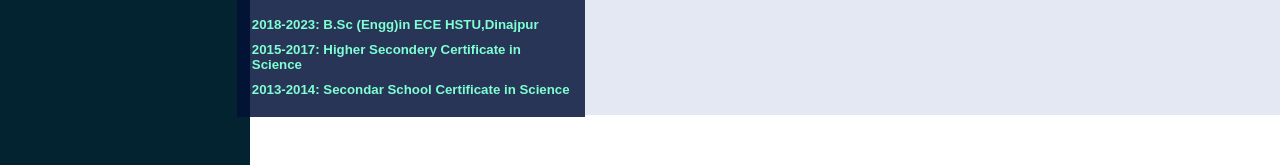
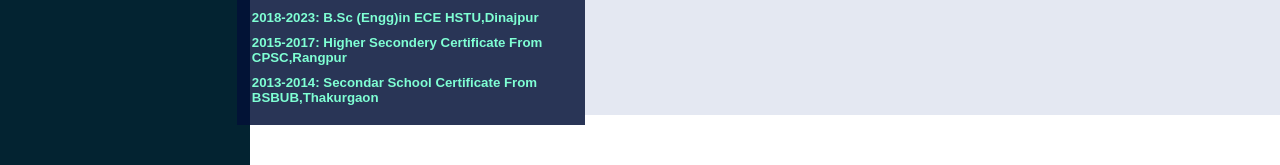
Before and after one commit to Rifurmi/urmi, a plain HTML site: page resume.html in a window 1280 px wide. Shown: the part 635-800 px from the top of the page. Drawn offline with Linux system fonts and the light colour scheme.

Commit message:
Add files via upload

```diff
--- a/resume.html
+++ b/resume.html
@@ -60,10 +60,10 @@
                             <h5>2018-2023: B.Sc (Engg)in ECE HSTU,Dinajpur</h5>
                         </li>
                         <li>
-                            <h5>2015-2017: Higher Secondery Certificate in Science </h5>
+                            <h5>2015-2017: Higher Secondery Certificate From CPSC,Rangpur</h5>
                         </li>
                         <li>
-                            <h5>2013-2014: Secondar School Certificate in Science</h5>
+                            <h5>2013-2014: Secondar School Certificate From BSBUB,Thakurgaon</h5>
                         </li>
 
                     </ul>
```
